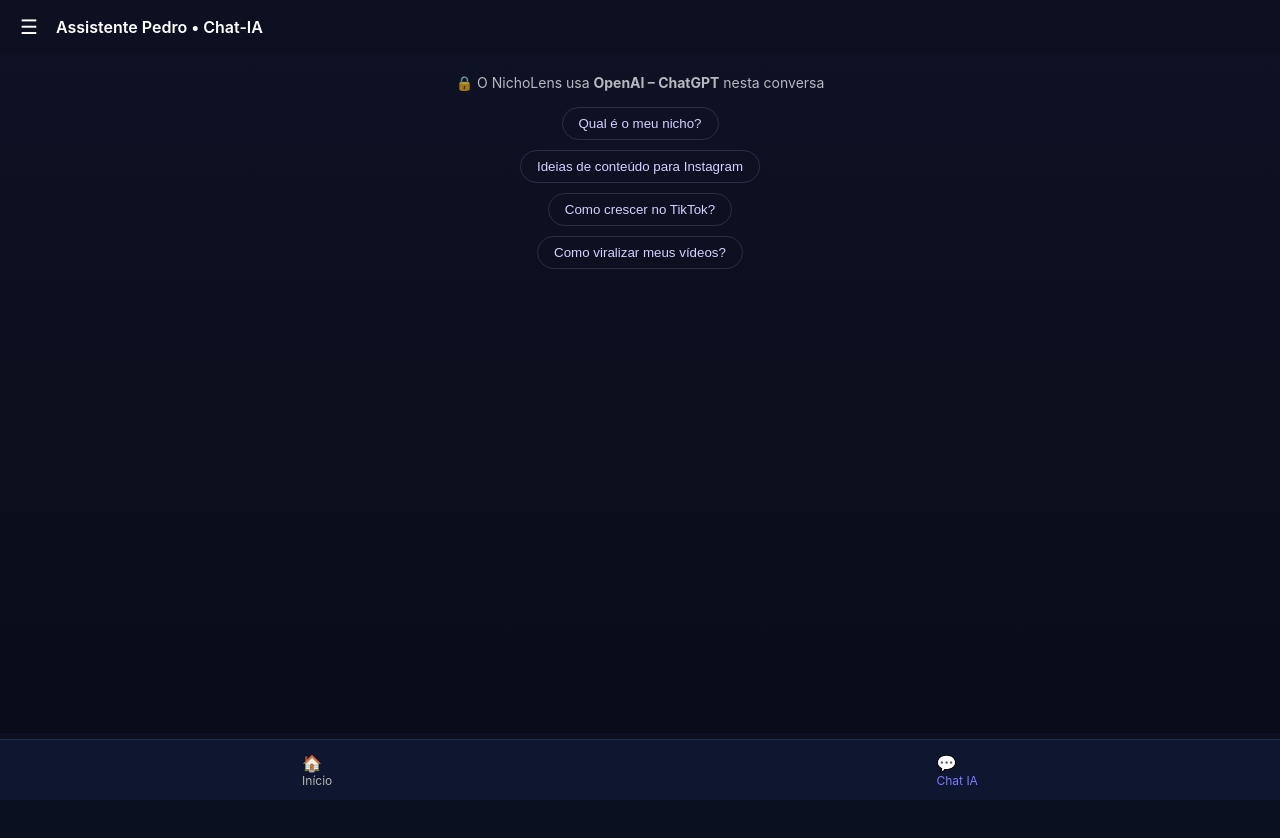
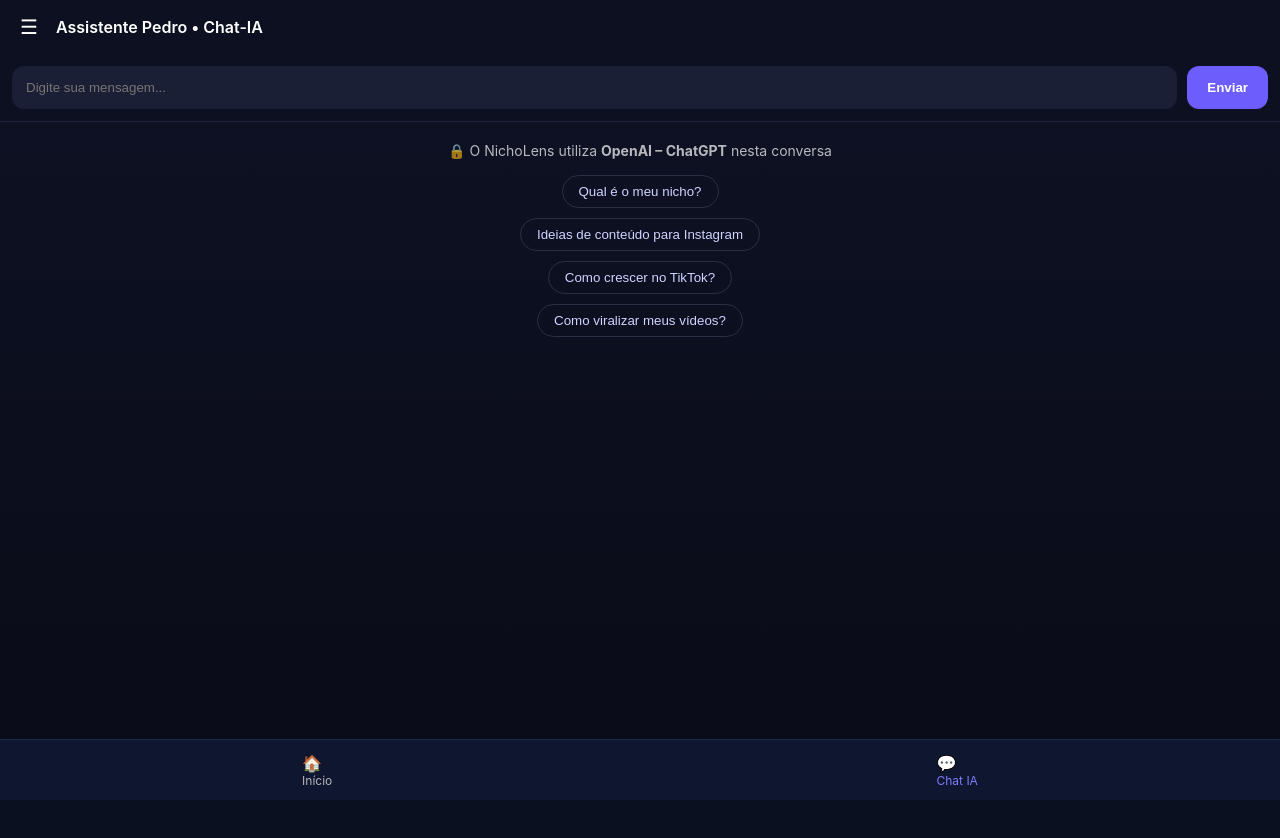
Before and after one commit to robinbrasil008-del/App---NichoLens-AI, a Next.js app: page /chat in a window 1280 px wide. Shown: the top 838 px of the page. Built offline with nearby package versions, Linux system fonts and the light colour scheme.

Commit message:
Update page.js

```diff
--- a/app/(tabs)/chat/page.js
+++ b/app/(tabs)/chat/page.js
@@ -16,23 +16,35 @@ export default function ChatPage() {
   const [menuOpen, setMenuOpen] = useState(false);
   const [projects, setProjects] = useState([]);
 
-  // 🔹 Carrega projetos salvos
+  // 🔹 Carregar projetos salvos
   useEffect(() => {
     const saved = JSON.parse(localStorage.getItem("nicholens-projects")) || [];
     setProjects(saved);
   }, []);
 
-  // 🔹 Salva automaticamente quando mensagens mudam
+  // 🔹 Gerar nome do projeto a partir da 1ª mensagem
+  function generateProjectTitle(msg) {
+    if (!msg) return "Novo projeto";
+    return msg.length > 40 ? msg.slice(0, 40) + "…" : msg;
+  }
+
+  // 🔹 Salvar projeto automaticamente
   useEffect(() => {
-    if (messages.length === 0) return;
+    if (messages.length < 2) return;
+
+    const firstUserMsg = messages.find(m => m.role === "user")?.content;
 
     const newProject = {
       id: Date.now(),
-      date: new Date().toLocaleString(),
+      title: generateProjectTitle(firstUserMsg),
       messages,
     };
 
-    const updated = [newProject, ...projects];
+    const updated = [
+      newProject,
+      ...projects.filter(p => p.id !== newProject.id),
+    ];
+
     setProjects(updated);
     localStorage.setItem("nicholens-projects", JSON.stringify(updated));
     // eslint-disable-next-line
@@ -42,7 +54,7 @@ export default function ChatPage() {
     const msg = text ?? input;
     if (!msg.trim()) return;
 
-    setMessages((prev) => [...prev, { role: "user", content: msg }]);
+    setMessages(prev => [...prev, { role: "user", content: msg }]);
     setInput("");
     setLoading(true);
 
@@ -55,12 +67,12 @@ export default function ChatPage() {
 
       const data = await res.json();
 
-      setMessages((prev) => [
+      setMessages(prev => [
         ...prev,
         { role: "assistant", content: data.reply },
       ]);
     } catch {
-      setMessages((prev) => [
+      setMessages(prev => [
         ...prev,
         { role: "assistant", content: "Erro ao responder." },
       ]);
@@ -102,23 +114,37 @@ export default function ChatPage() {
             <div style={styles.menuEmpty}>Nenhum projeto ainda</div>
           )}
 
-          {projects.map((p) => (
+          {projects.map(p => (
             <button
               key={p.id}
               style={styles.menuItem}
               onClick={() => loadProject(p)}
             >
-              {p.date}
+              📌 {p.title}
             </button>
           ))}
         </div>
       )}
 
+      {/* INPUT FIXO ABAIXO DO HEADER */}
+      <div style={styles.inputAreaTop}>
+        <input
+          value={input}
+          onChange={e => setInput(e.target.value)}
+          placeholder="Digite sua mensagem..."
+          style={styles.input}
+          onKeyDown={e => e.key === "Enter" && sendMessage()}
+        />
+        <button onClick={() => sendMessage()} style={styles.send}>
+          Enviar
+        </button>
+      </div>
+
       {/* INTRO */}
       {messages.length === 0 && (
         <div style={styles.intro}>
           <div style={styles.openai}>
-            🔒 O NichoLens usa <b>OpenAI – ChatGPT</b> nesta conversa
+            🔒 O NichoLens utiliza <b>OpenAI – ChatGPT</b> nesta conversa
           </div>
 
           <div style={styles.suggestions}>
@@ -154,29 +180,15 @@ export default function ChatPage() {
 
         {loading && (
           <div style={{ ...styles.bubble, background: "#2a2f45" }}>
-            Digitando...
+            Digitando…
           </div>
         )}
-      </div>
-
-      {/* INPUT */}
-      <div style={styles.inputArea}>
-        <input
-          value={input}
-          onChange={(e) => setInput(e.target.value)}
-          placeholder="Digite sua mensagem..."
-          style={styles.input}
-          onKeyDown={(e) => e.key === "Enter" && sendMessage()}
-        />
-        <button onClick={() => sendMessage()} style={styles.send}>
-          Enviar
-        </button>
       </div>
     </div>
   );
 }
 
-/* ====== STYLES ====== */
+/* ===== STYLES ===== */
 
 const styles = {
   page: {
@@ -231,6 +243,30 @@ const styles = {
     opacity: 0.5,
     padding: 6,
   },
+  inputAreaTop: {
+    display: "flex",
+    gap: 10,
+    padding: 12,
+    background: "#0d1020",
+    borderBottom: "1px solid #1f2440",
+  },
+  input: {
+    flex: 1,
+    padding: 14,
+    borderRadius: 12,
+    border: "none",
+    background: "#1a1f36",
+    color: "#fff",
+  },
+  send: {
+    background: "#6d5dfc",
+    border: "none",
+    borderRadius: 12,
+    padding: "0 20px",
+    color: "#fff",
+    fontWeight: 600,
+    cursor: "pointer",
+  },
   intro: {
     padding: 20,
     textAlign: "center",
@@ -269,27 +305,4 @@ const styles = {
     fontSize: 15,
     lineHeight: 1.6,
   },
-  inputArea: {
-    display: "flex",
-    gap: 10,
-    padding: 12,
-    background: "#0d1020",
-  },
-  input: {
-    flex: 1,
-    padding: 14,
-    borderRadius: 12,
-    border: "none",
-    background: "#1a1f36",
-    color: "#fff",
-  },
-  send: {
-    background: "#6d5dfc",
-    border: "none",
-    borderRadius: 12,
-    padding: "0 20px",
-    color: "#fff",
-    fontWeight: 600,
-    cursor: "pointer",
-  },
 };
```
